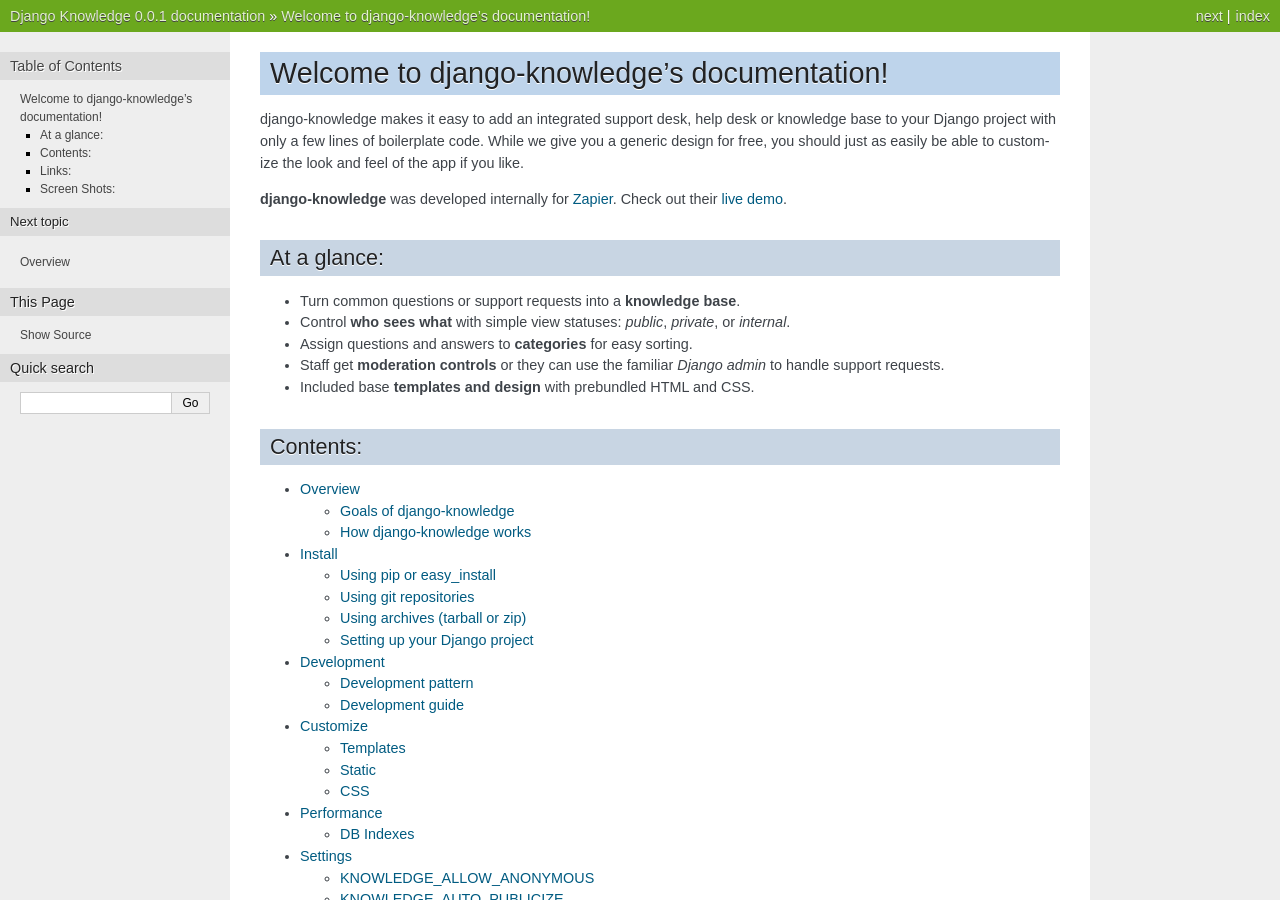
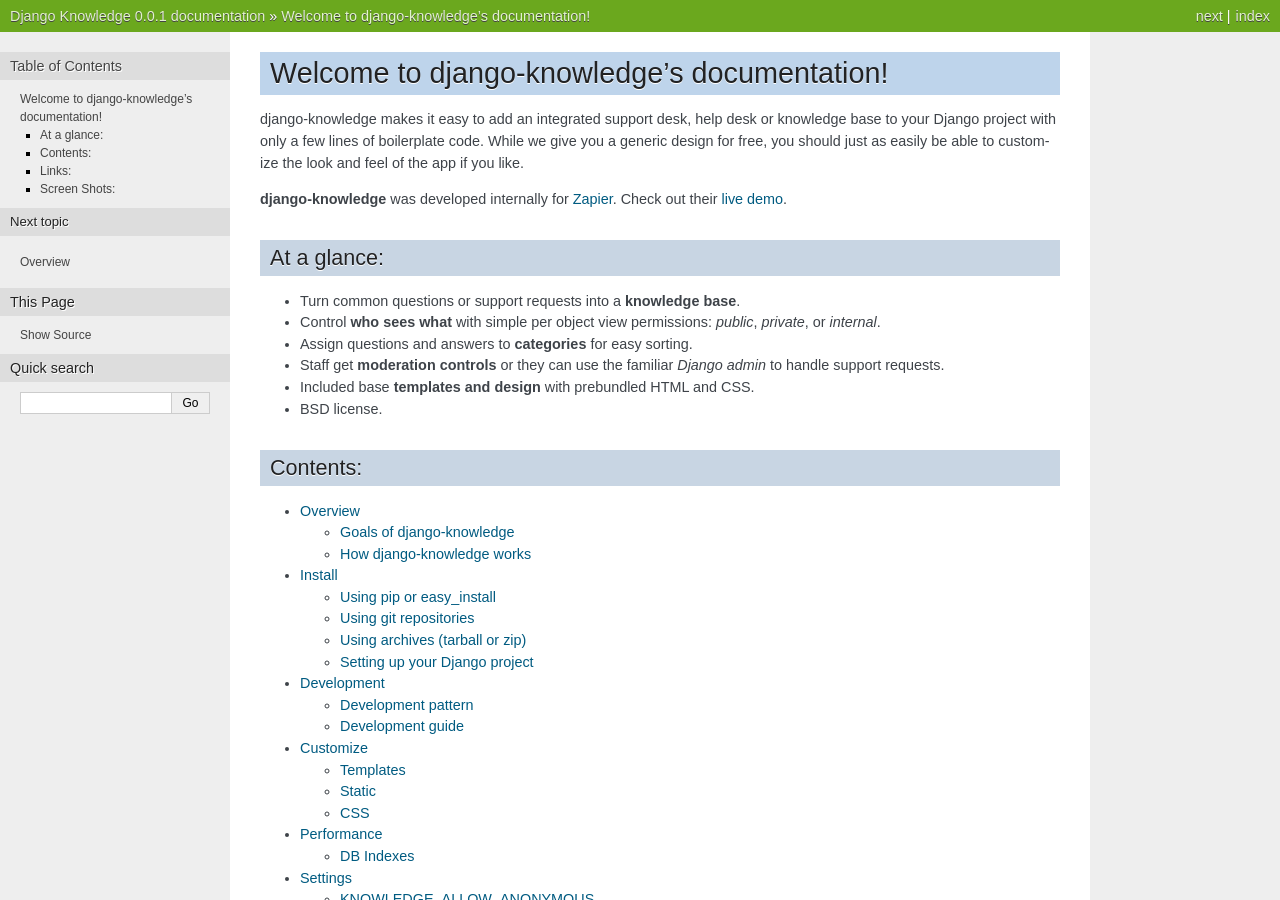
Before and after one commit to zapier/django-knowledge, a Sphinx documentation site: the page built from docs/index.rst, in a window 1280 px wide and 900 px high. Built offline with Sphinx 7.4.7, drawn with Linux system fonts in a browser that asks for light colours; pages that are not in the unit, such as notebooks, are missing from menus.

Commit message:
license item

```diff
--- a/README.rst
+++ b/README.rst
@@ -14,10 +14,11 @@
 ------------
 
 - Turn common questions or support requests into a **knowledge base**.
-- Control **who sees what** with simple view statuses: *public*, *private*, or *internal*.
+- Control **who sees what** with simple per object view permissions: *public*, *private*, or *internal*.
 - Assign questions and answers to **categories** for easy sorting.
 - Staff get **moderation controls** or they can use the familiar *Django admin* to handle support requests.
 - Included base **templates and design** with prebundled HTML and CSS.
+- BSD license.
 
 
 Links:
--- a/docs/index.rst
+++ b/docs/index.rst
@@ -20,10 +20,11 @@
 ------------
 
 - Turn common questions or support requests into a **knowledge base**.
-- Control **who sees what** with simple view statuses: *public*, *private*, or *internal*.
+- Control **who sees what** with simple per object view permissions: *public*, *private*, or *internal*.
 - Assign questions and answers to **categories** for easy sorting.
 - Staff get **moderation controls** or they can use the familiar *Django admin* to handle support requests.
 - Included base **templates and design** with prebundled HTML and CSS.
+- BSD license.
 
 
 Contents:
```
